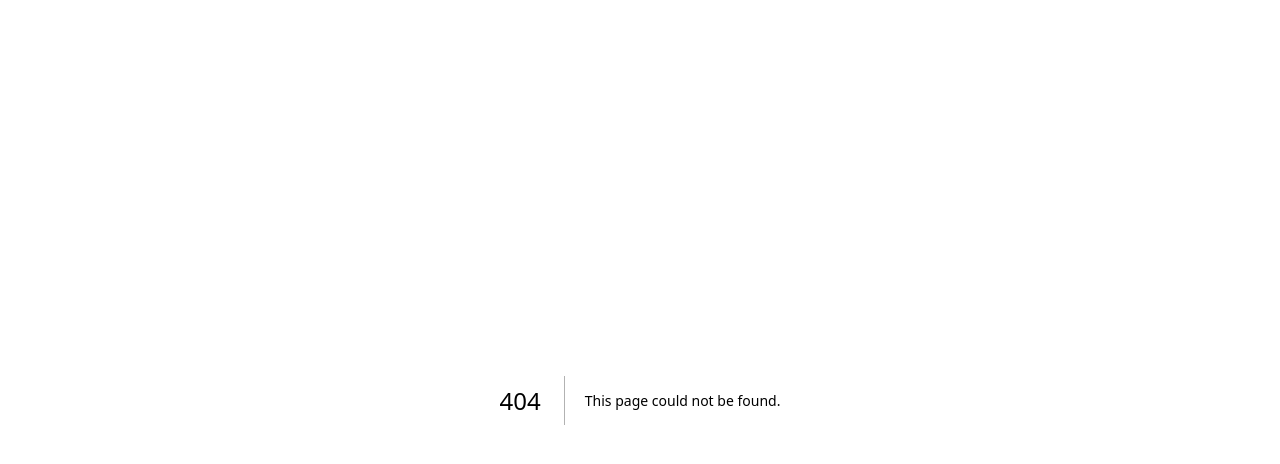
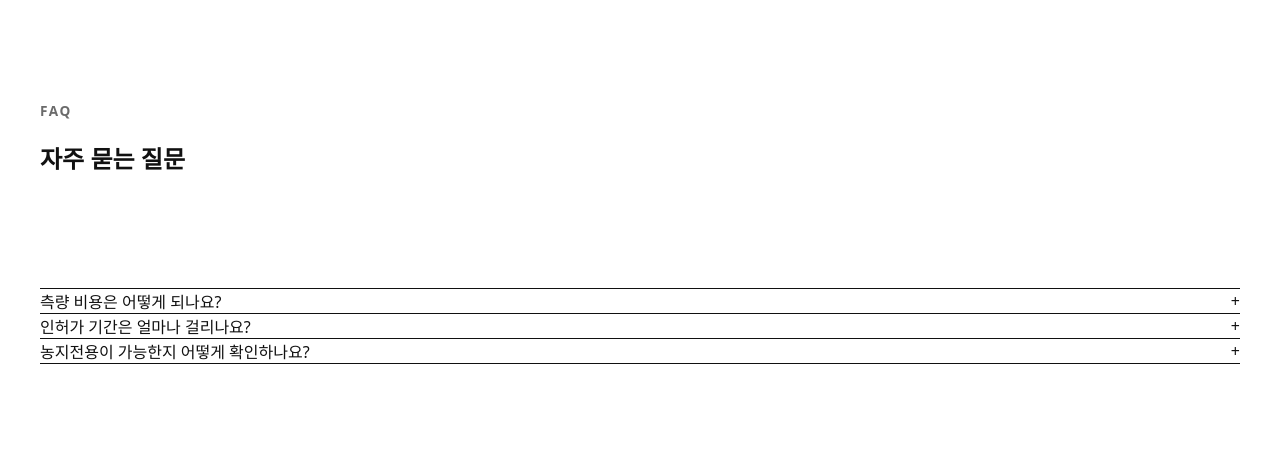
Before and after one commit to urim-survey/urim-website, a Next.js app: page /faq in a window 1280 px wide. Before the commit this address had no page. Shown: the top 464 px of the page. Built offline with nearby package versions, Linux system fonts and the light colour scheme; a web font is replaced by a local one.

Commit message:
redesign: rewrite faq page with accordion

```diff
--- /dev/null
+++ b/src/app/faq/page.tsx
@@ -0,0 +1,25 @@
+import HeroSection from "../../components/HeroSection";
+import FaqAccordion from "../../components/FaqAccordion";
+import { FadeInSection } from "../../components/FadeInSection";
+
+const faqs = [
+  { q: "측량 비용은 어떻게 되나요?", a: "거리와 면적, 현장 조건에 따라 다릅니다. 문의주시면 견적 드립니다." },
+  { q: "인허가 기간은 얼마나 걸리나요?", a: "관할 기관과 서류 준비 상태에 따라 다르며 보통 몇 주에서 몇 달 정도 소요됩니다." },
+  { q: "농지전용이 가능한지 어떻게 확인하나요?", a: "현장 확인 후 관련 법령과 지적도를 통해 판단해 드립니다." },
+];
+
+export default function FAQPage() {
+  return (
+    <div>
+      <HeroSection engLabel="FAQ" title="자주 묻는 질문" imageSrc="/images/hero-main.jpg" imageAlt="FAQ" />
+
+      <section className="py-20">
+        <div className="container">
+          <FadeInSection>
+            <FaqAccordion faqs={faqs} />
+          </FadeInSection>
+        </div>
+      </section>
+    </div>
+  );
+}
```
